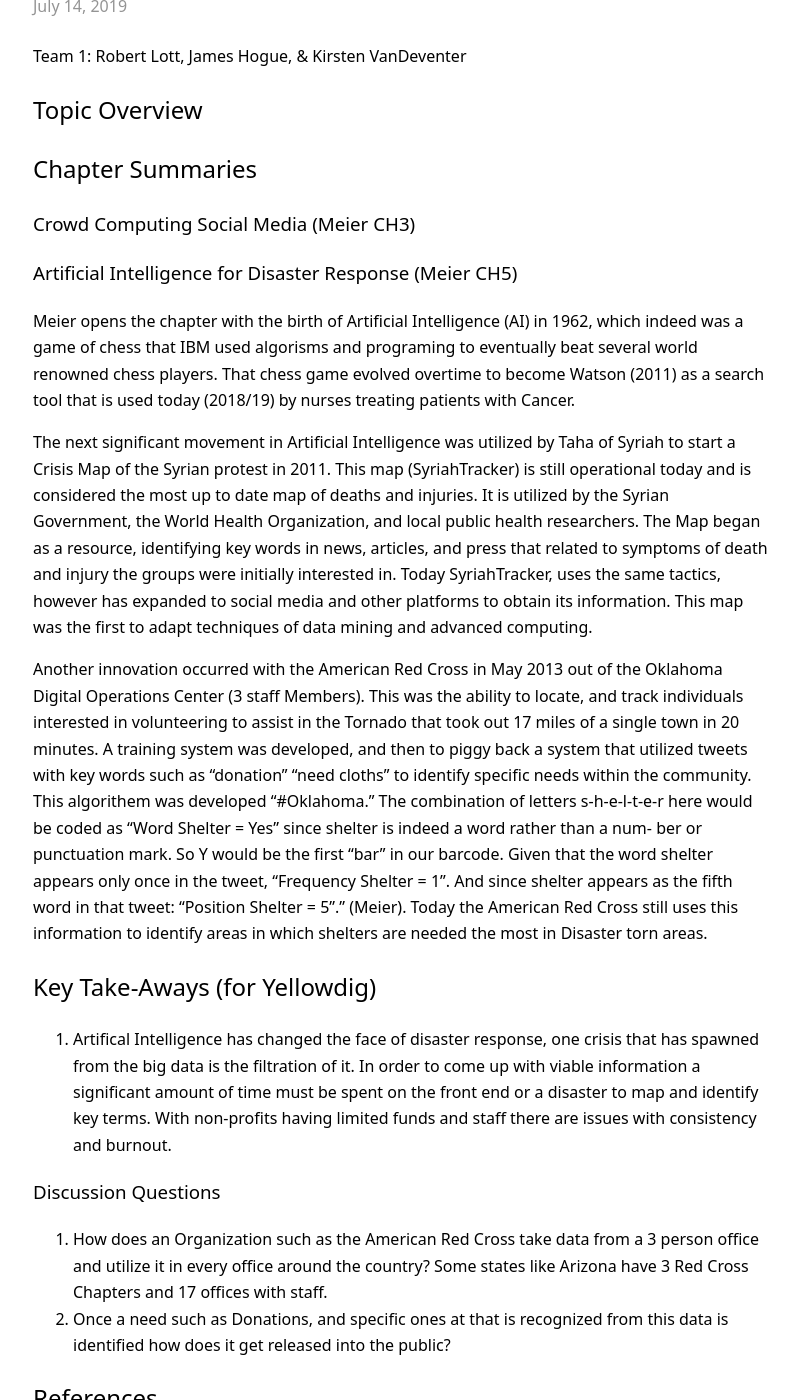
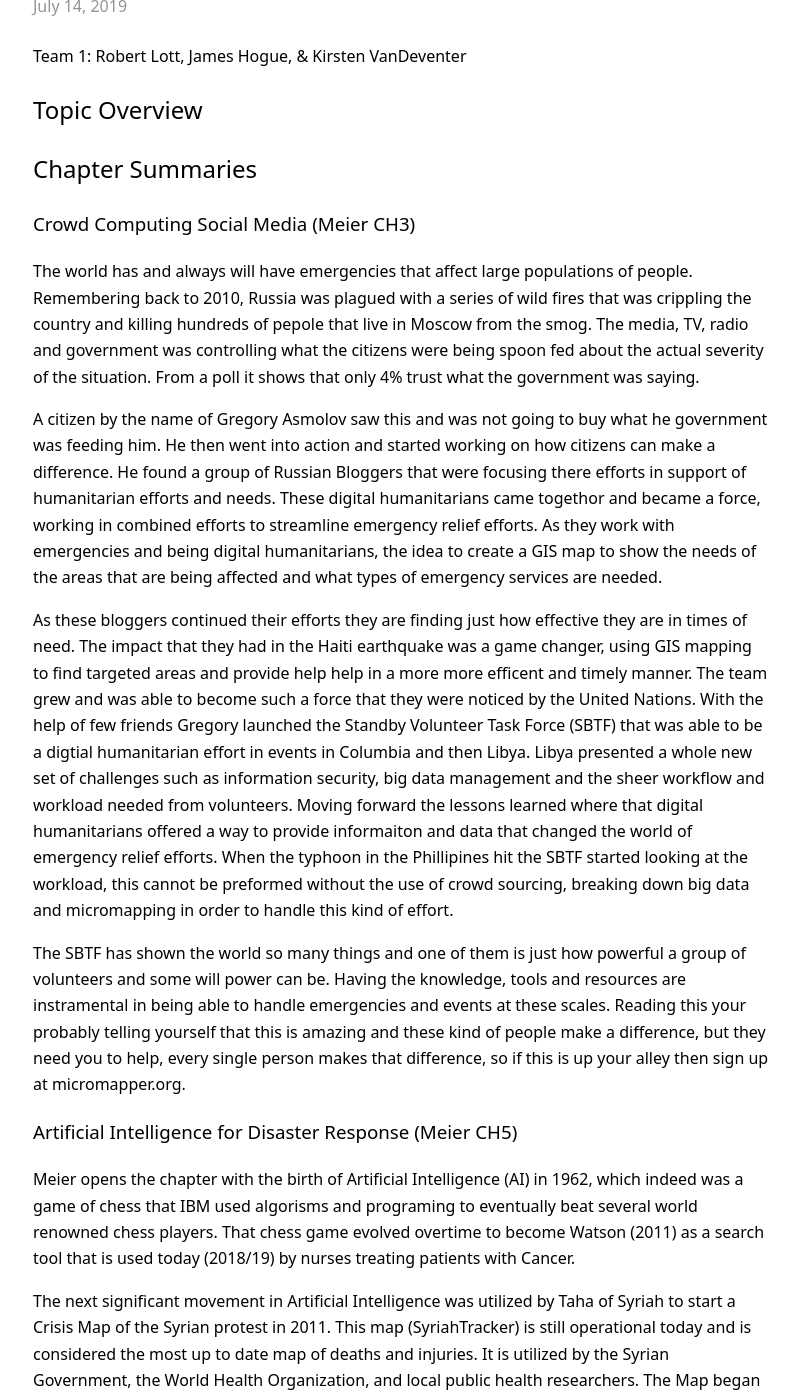
Before and after one commit to RandyWilkinsASU/ddm-textbook-summer-2019, a Jekyll site: the page built from _posts/2019-07-14-ch06-social-media-data.md, in a window 1280 px wide and 1400 px high, scrolled down 324 px. Shown: the whole window, without its empty margins (239-1038 px from the left). Built offline with Jekyll 4.4.1, drawn with Linux system fonts in a browser that asks for light colours; our own code applies the rules of GitHub Pages for plain Markdown files; some of the changed text lies outside the part shown.

Commit message:
Update 2019-07-14-ch06-social-media-data.md

```diff
--- a/_posts/2019-07-14-ch06-social-media-data.md
+++ b/_posts/2019-07-14-ch06-social-media-data.md
@@ -14,7 +14,13 @@ Team 1: Robert Lott, James Hogue, & Kirsten VanDeventer
 
 
 ### Crowd Computing Social Media (Meier CH3)
+The world has and always will have emergencies that affect large populations of people. Remembering back to 2010, Russia was plagued with a series of wild fires that was crippling the country and killing hundreds of pepole that live in Moscow from the smog. The media, TV, radio and government was controlling what the citizens were being spoon fed about the actual severity of the situation. From a poll it shows that only 4% trust what the government was saying.
 
+A citizen by the name of Gregory Asmolov saw this and was not going to buy what he government was feeding him. He then went into action and started working on how citizens can make a difference. He found a group of Russian Bloggers that were focusing there efforts in support of humanitarian efforts and needs. These digital humanitarians came togethor and became a force, working in combined efforts to streamline emergency relief efforts. As they work with emergencies and being digital humanitarians, the idea to create a GIS map to show the needs of the areas that are being affected and what types of emergency services are needed.
+
+As these bloggers continued their efforts they are finding just how effective they are in times of need. The impact that they had in the Haiti earthquake was a game changer, using GIS mapping to find targeted areas and provide help help in a more more efficent and timely manner. The team grew and was able to become such a force that they were noticed by the United Nations. With the help of few friends Gregory launched the Standby Volunteer Task Force (SBTF) that was able to be a digtial humanitarian effort in events in Columbia and then Libya. Libya presented a whole new set of challenges such as information security, big data management and the sheer workflow and workload needed from volunteers. Moving forward the lessons learned where that digital humanitarians offered a way to provide informaiton and data that changed the world of emergency relief efforts. When the typhoon in the Phillipines hit the SBTF started looking at the workload, this cannot be preformed without the use of crowd sourcing, breaking down big data and micromapping in order to handle this kind of effort.
+
+The SBTF has shown the world so many things and one of them is just how powerful a group of volunteers and some will power can be. Having the knowledge, tools and resources are instramental in being able to handle emergencies and events at these scales. Reading this your probably telling yourself that this is amazing and these kind of people make a difference, but they need you to help, every single person makes that difference, so if this is up your alley then sign up at micromapper.org.
 
 ### Artificial Intelligence for Disaster Response (Meier CH5)
 Meier opens the chapter with the birth of Artificial Intelligence (AI) in 1962, which indeed was a game of chess that IBM used algorisms and programing to eventually beat several world renowned chess players. That chess game evolved overtime to become Watson (2011) as a search tool that is used today (2018/19) by nurses treating patients with Cancer.
@@ -29,11 +35,13 @@ Another innovation occurred with the American Red Cross in May 2013 out of the O
 ## Key Take-Aways (for Yellowdig)
 1. Artifical Intelligence has changed the face of disaster response, one crisis that has spawned from the big data is the filtration of it. In order to come up with viable information a significant amount of time must be spent on the front end or a disaster to map and identify key terms. With non-profits having limited funds and staff there are issues with consistency and burnout.
 
+2. Crowd computing social media is around us and is working behind the scenes in everything that we do from Police, Fire, FEMA and organizations such as SBTF. We as a people need to stand up and see what we can do to help and know how to properly use our resources during times of need. If George didnt second guess his own government and have the citizens and communites take matters into their own hands then SBTF would never of existed and would never of been able to offer that type of assist for world wide needs.
+
 ### Discussion Questions
 1. How does an Organization such as the American Red Cross take data from a 3 person office and utilize it in every office around the country? Some states like Arizona have 3 Red Cross Chapters and 17 offices with staff.
 2. Once a need such as Donations, and specific ones at that is recognized from this data is identified how does it get released into the public?
-
-
+3. What is a way that crowd sourcing data can improve your neighborhood, city or workplace.
+4. Do you know how to use the tools (or even what the tools are) that local agencies offer in case of emergencies, because when an emergency happens it to late to ask what to do.
 ## References
 
 * Meier, P. (2015). Digital humanitarians: how big data is changing the face of humanitarian response. Routledge. CH3 crowd computing social media
```
